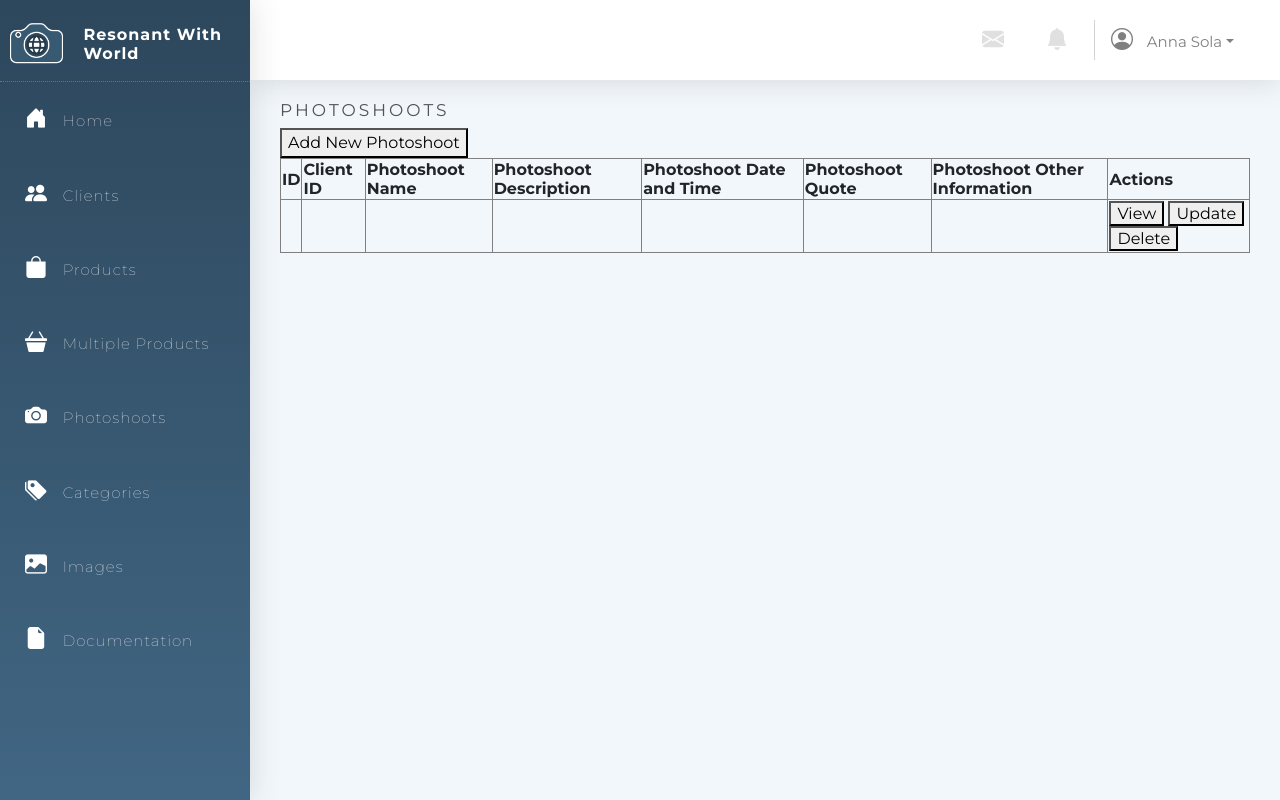
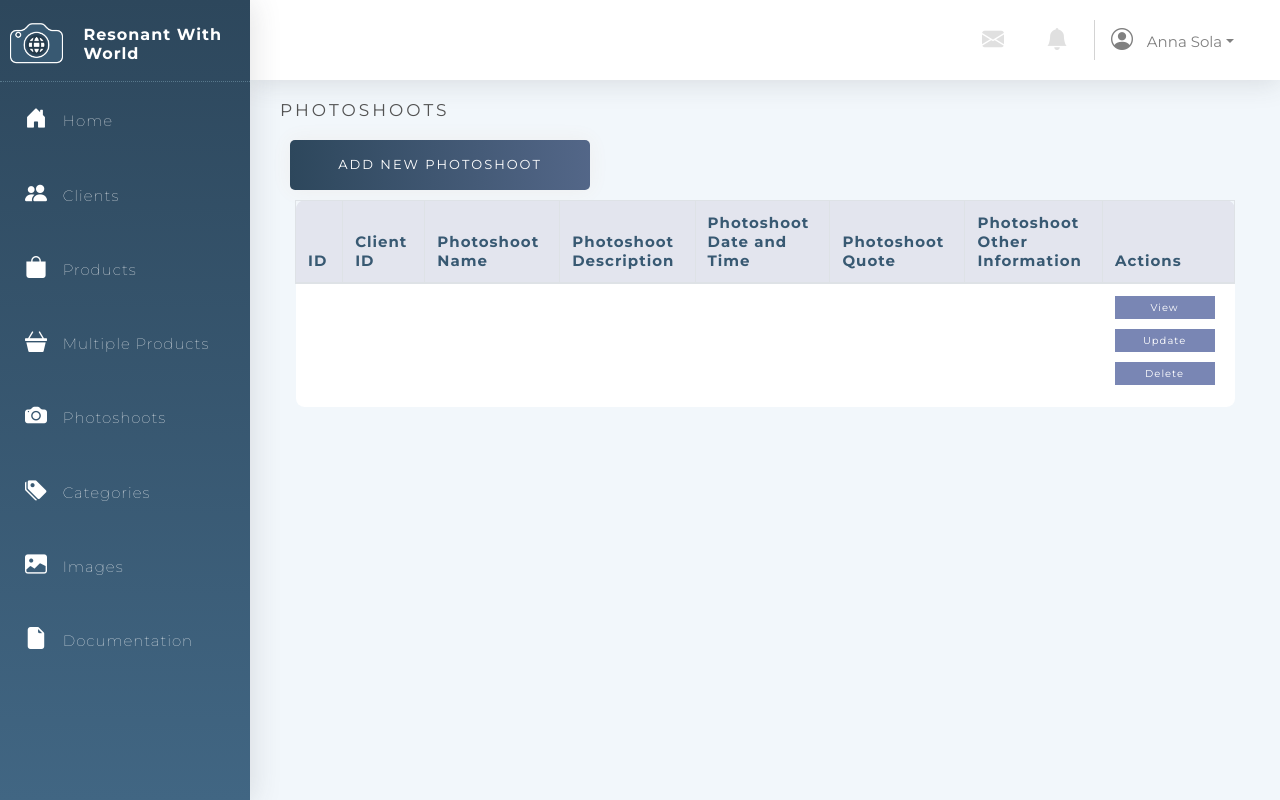
Before and after one commit to SaraahTran/Resonant-with-World, a PHP site: page /photoshoots.php in a window 1280 px wide. Run offline with PHP 8.4, Linux system fonts and the light colour scheme; tables that the repository leaves empty or names only in its code hold one stand-in row (values such as "Sample post"); data that the repository does not hold is empty.

Commit message:
Clients, Photoshoots and Categories
- CSS to table and buttons

```diff
--- a/Styles/style.css
+++ b/Styles/style.css
@@ -210,7 +210,6 @@ ul {
 .month {
   padding: 10px 20px;
   width: 100%;
-  background: white;
   color: #535353!important;
   font-weight: 600;
   text-align: center;
@@ -251,7 +250,6 @@ ul {
 .weekdays {
   margin: 0;
   padding: 10px 0;
-  background-color: white;
   border-bottom: 1px solid lightgrey;
 }
 
@@ -266,7 +264,6 @@ ul {
 /* Days (1-31) */
 .days {
   padding: 10px 0;
-  background:white;
   margin: 0;
 }
 
@@ -286,3 +283,102 @@ ul {
   background: #1abc9c;
   color: white !important
 }
+
+/*Tables*/
+
+.table-container{
+  margin-top: 20px;
+}
+table{
+  border: none!important;
+}
+th, td {
+  padding: 0.5em 1em;
+}
+
+thead tr:first-child th:first-child {
+  border-radius: 0.6em 0 0 0;
+}
+
+thead tr:first-child th:last-child {
+  border-radius: 0 0.6em 0 0;
+}
+
+tbody tr:last-child td:first-child {
+  border-radius: 0 0 0 0.6em;
+}
+
+tbody tr:last-child td:last-child {
+  border-radius: 0 0 0.6em 0;
+}
+
+th{
+  width: 20px!important;
+}
+
+thead{
+  font-size: 15px!important;
+  font-weight: 600;
+  letter-spacing: 1px;
+  color: #385972;
+  padding-top: 0px!important;
+  background: #E3E5EE;
+
+}
+
+td{
+  background: white!important;
+  border: none!important;
+  color: grey;
+  font-size: 14px!important;
+}
+
+/*Add Button*/
+
+
+.add-button {
+  background-image: linear-gradient(to right, #2d475c 0%, #7986b4 100%, #416683  100%)
+}
+
+.add-button {
+  margin: 10px;
+  padding: 15px 45px;
+  width: 300px;
+  text-align: center;
+  text-transform: uppercase;
+  transition: 0.5s;
+  letter-spacing: 2px;
+  font-size: 13px;
+  background-size: 200% auto;
+  color: white;
+  box-shadow: 0 0 20px #eee;
+  border-radius: 5px;
+  display: block;
+  border: none!important;
+}
+
+.add-button:hover {
+  background-position: right center; /* change the direction of the change here */
+  color: #fff;
+  text-decoration: none;
+}
+
+
+/*Action Buttons*/
+
+.action-button{
+  border: none;
+  background: #7986b4;
+  color: white;
+  width: 100px;
+  font-size: 10px;
+  padding: 5px;
+  margin-bottom: 10px;
+  letter-spacing: 1px;
+transition: all 0.5s;
+}
+
+.action-button:hover{
+  background: #f2f7fb;
+  color: #535353;
+}
--- a/photoshoots.php
+++ b/photoshoots.php
@@ -10,26 +10,29 @@
 <?php include('./menu.php');?>
 
 <h1>Photoshoots</h1>
-<button onclick="window.location='addphotoshoot.php?id='">Add New Photoshoot</button>
+<div class="table-container">
+<button  class="add-button" onclick="window.location='addphotoshoot.php?id='">Add New Photoshoot</button>
 
 <?php
 $dbh = new PDO('mysql:host=localhost;dbname=fit2104_assignment2','fit2104','fit2104');
 $stmt = $dbh->prepare("SELECT * FROM `Photo_Shoot`");
 $stmt->execute();
 ?>
-<table border="1">
+<div class="container table-responsive">
+    <table class="table table-bordered responsive">
+        <thead>
 
-    <tr class ="rows">
-        <th>ID</th>
-        <th>Client ID</th>
-        <th>Photoshoot Name</th>
-        <th>Photoshoot Description</th>
-        <th>Photoshoot Date and Time</th>
-        <th>Photoshoot Quote</th>
-        <th>Photoshoot Other Information</th>
-        <th>Actions</th>
+    <tr >
+        <th scope="col">ID</th>
+        <th scope="col">Client ID</th>
+        <th scope="col">Photoshoot Name</th>
+        <th scope="col">Photoshoot Description</th>
+        <th scope="col">Photoshoot Date and Time</th>
+        <th scope="col">Photoshoot Quote</th>
+        <th scope="col">Photoshoot Other Information</th>
+        <th scope="col">Actions</th>
 
-    </tr>
+    </tr></thead>
     <?php while ($row = $stmt->fetchObject()):?>
 
     <tr class = "rows">
@@ -41,12 +44,12 @@ $stmt->execute();
         <td><?php echo $row->Photo_Shoot_Quote; ?> </td>
         <td><?php echo $row->Photo_Shoot_Other_Information; ?> </td>
         <td>
-            <button onclick="window.location='viewphotoshoot.php?id=<?= $row->photo_shoot_id ?>'">View</button>
-            <button onclick="window.location='updatephotoshoot.php?id=<?= $row->photo_shoot_id ?>'">Update</button>
-            <button onclick="window.location='deletephotoshoot.php?id=<?= $row->photo_shoot_id ?>'">Delete</button>
+            <button class="action-button" onclick="window.location='viewphotoshoot.php?id=<?= $row->photo_shoot_id ?>'">View</button>
+            <button class="action-button" onclick="window.location='updatephotoshoot.php?id=<?= $row->photo_shoot_id ?>'">Update</button>
+            <button class="action-button" onclick="window.location='deletephotoshoot.php?id=<?= $row->photo_shoot_id ?>'">Delete</button>
         </td>
         <?php endwhile; ?>
-
+    </tr></table></div></div>
 </body>
 
 </html>
```
Also changed, not shown: categories.php (+16 -11 lines), clients.php (+19 -16 lines).
